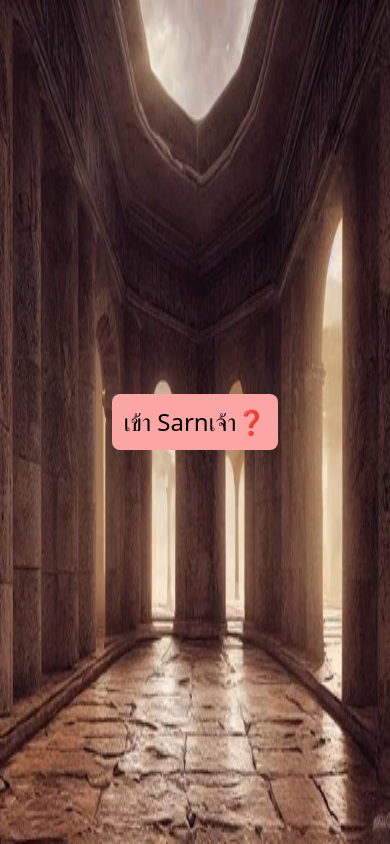
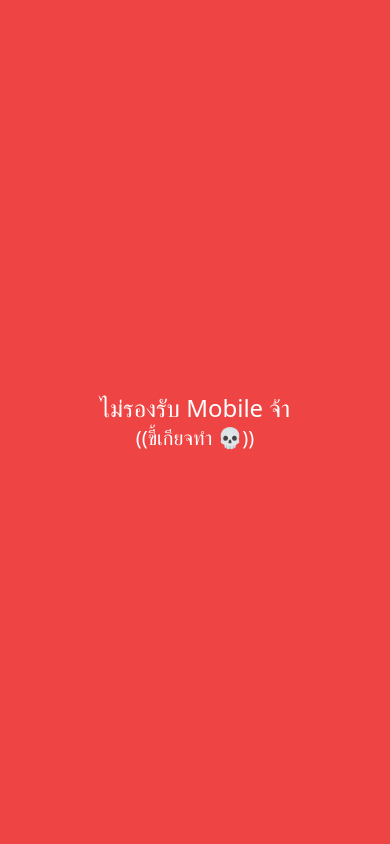
Before and after one commit to singsaksit/sarnjao, an Astro site: page / in a window 390 px wide. Built offline with nearby package versions, Linux system fonts and the light colour scheme; Astro itself is replaced by a stand-in of ours.

Commit message:
fix: something

```diff
--- a/src/components/Entrance.astro
+++ b/src/components/Entrance.astro
@@ -1,7 +1,6 @@
-<div class="w-full h-screen">
-  <img src="/entrance.jpg" class="absolute h-screen w-full" />
-  <div class="absolute w-full h-full">
-    <div class="w-full h-full flex justify-center items-center">
+<div class="w-full h-screen hidden sm:flex">
+  <img src="/Entrance.png" class="flex" width="1000" />
+  <div class="mt-10 w-full flex justify-center items-center">
     <button class="p-3 bg-red-300 rounded-lg hover:bg-red-400">
       <a href="/sarn-real">
         <h1 class="text-2xl">เข้า Sarnเจ้า❓</h1>
@@ -9,4 +8,10 @@
     </button>
   </div>
 </div>
+
+<div class="w-full h-screen flex sm:hidden">
+  <div class="w-full h-full flex justify-center items-center flex-col">
+    <h1 class="text-white text-2xl">ไม่รองรับ Mobile จ้า</h1>
+    <h2 class="text-white text-xl">((ขี้เกียจทำ 💀))</h2>
   </div>
+</div>
--- a/src/components/SarnJaoTRUE.tsx
+++ b/src/components/SarnJaoTRUE.tsx
@@ -1,7 +1,11 @@
 export const SarnJaoTRUE = () => {
   return (
     <div className="w-full min-h-screen h-screen">
-      <div className="w-full h-full bg-red-600"></div>
+      <div className="w-full h-full bg-blue-100">
+        <div className="flex pt-4 text-center justify-center">
+          <h1 className="text-2xl font-bold">ศาล Jao (มั้ง) 666-</h1>
+        </div>
+      </div>
     </div>
   );
 };
```
Also changed, not shown: public/Entrance.png (added), public/entrance.jpg (deleted), public/sarn-component/black-cat.png (renamed from public/gean-img/black-cat.png), public/sarn-component/chrome-fai-side.png (renamed from public/gean-img/chrome-fai-side.png), public/sarn-component/chrome-fai.png (renamed from public/gean-img/chrome-fai.png), public/sarn-component/table.png (renamed from public/gean-img/table.png). Lines whose indentation alone changed are shown as unchanged.
